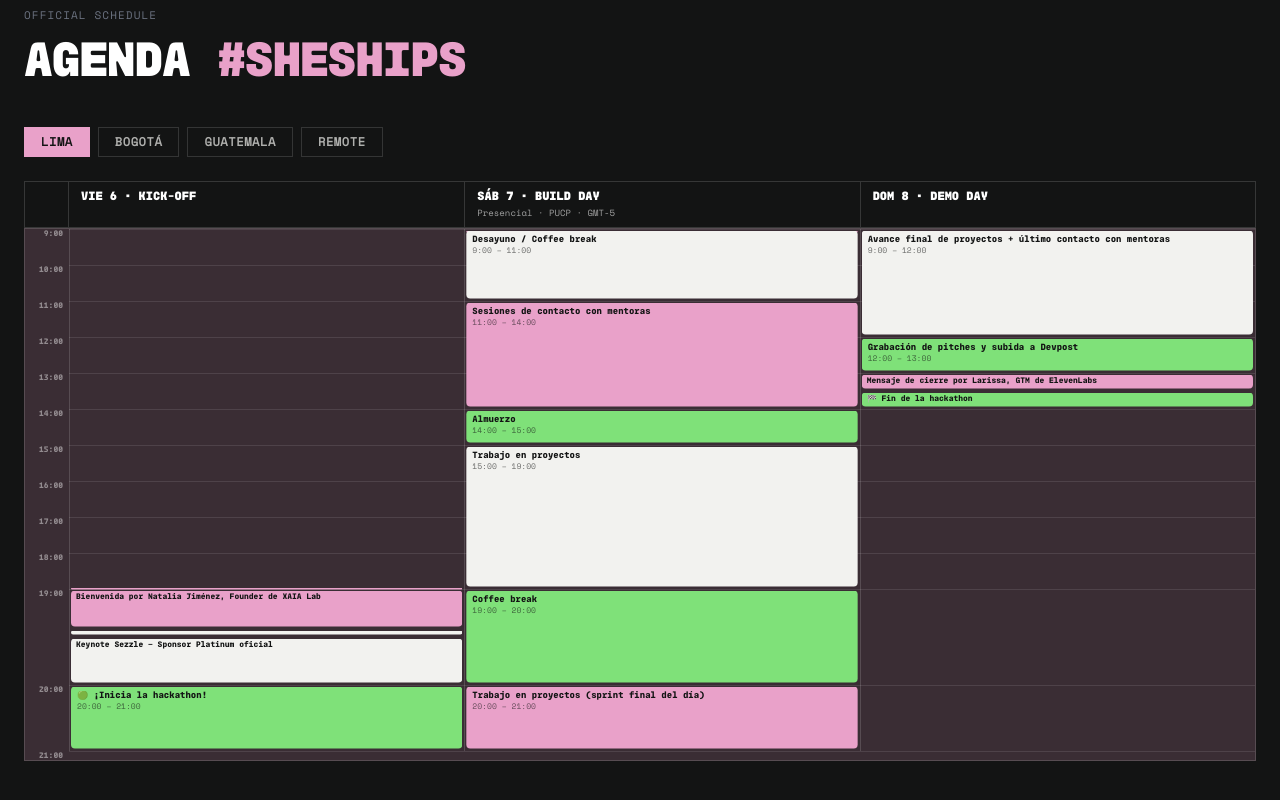
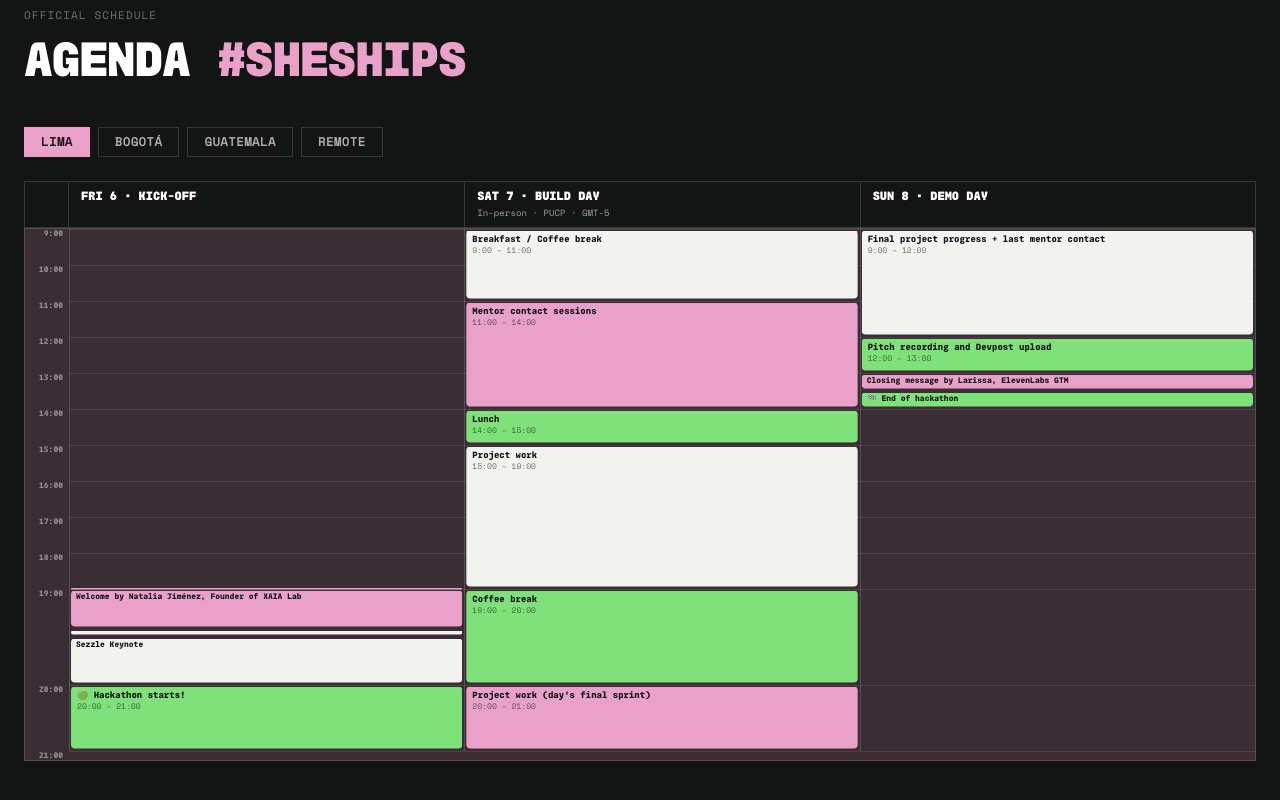
Before and after one commit to crafter-station/she.ships, a Next.js app: page / in a window 1280 px wide. Shown: the part 5469-6269 px from the top of the page. Built offline with nearby package versions, Linux system fonts and the light colour scheme; no server answers.

Commit message:
change to spanish

```diff
--- a/components/sections/agenda.tsx
+++ b/components/sections/agenda.tsx
@@ -56,8 +56,10 @@ function toMins(t: string): number {
   return h * 60 + m;
 }
 
+const ALL_DAY = "ALL_DAY";
+
 function parseTimeRange(timeStr: string): { start: number; end: number } {
-  if (timeStr === "Todo el día") return { start: toMins("9:00"), end: toMins("21:00") };
+  if (timeStr === ALL_DAY) return { start: toMins("9:00"), end: toMins("21:00") };
   const parts = timeStr.split(/\s*[–—-]\s*/);
   if (parts.length === 1) {
     const start = toMins(parts[0]);
@@ -83,66 +85,49 @@ function toGridRow(mins: number): number {
 }
 
 function durationMins(timeStr: string): number {
-  if (timeStr === "Todo el día") return 12 * 60;
+  if (timeStr === ALL_DAY) return 12 * 60;
   const { start, end } = parseTimeRange(timeStr);
   return end - start;
 }
 
-// ─── Schedule data ────────────────────────────────────────────────────────────
+// ─── Schedule structure (times + colors only — activities come from i18n) ─────
 
-const friday: Row[] = [
-  { time: "18:55 – 19:00", activity: "Intro y llegada de participantes",                                           color: C.pink },
-  { time: "19:00 – 19:25", activity: "Bienvenida por Natalia Jiménez, Founder de XAIA Lab",                        color: C.pink },
-  { time: "19:25 – 19:30", activity: "Indicaciones de la hackathon, saludo a partners, sponsors y organizadores",  color: C.cream },
-  { time: "19:30 – 20:00", activity: "Keynote Sezzle — Sponsor Platinum oficial",                                  color: C.cream },
-  { time: "20:00 – 21:00", activity: "🟢 ¡Inicia la hackathon!",                                                   color: C.green },
+const FRIDAY_STRUCTURE:   { time: string; color: string }[] = [
+  { time: "18:55 – 19:00", color: C.pink  },
+  { time: "19:00 – 19:25", color: C.pink  },
+  { time: "19:25 – 19:30", color: C.cream },
+  { time: "19:30 – 20:00", color: C.cream },
+  { time: "20:00 – 21:00", color: C.green },
 ];
 
-const saturdayByCity: Record<City, Row[]> = {
-  lima: [
-    { time: "9:00",           activity: "Entrada a PUCP y recojo de merch",                    color: C.pink },
-    { time: "9:00 – 11:00",   activity: "Desayuno / Coffee break",                             color: C.cream },
-    { time: "11:00 – 14:00",  activity: "Sesiones de contacto con mentoras",                   color: C.pink },
-    { time: "14:00 – 15:00",  activity: "Almuerzo",                                            color: C.green },
-    { time: "15:00 – 19:00",  activity: "Trabajo en proyectos",                                color: C.cream },
-    { time: "19:00 – 20:00",  activity: "Coffee break",                                        color: C.green },
-    { time: "20:00 – 21:00",  activity: "Trabajo en proyectos (sprint final del día)",         color: C.pink },
-  ],
-  bogota: [
-    { time: "9:00",           activity: "Entrada a Globant Connecta y recojo de merch",        color: C.pink },
-    { time: "9:00 – 11:00",   activity: "Desayuno / Coffee break",                             color: C.cream },
-    { time: "11:00 – 14:00",  activity: "Sesiones de contacto con mentoras",                   color: C.pink },
-    { time: "14:00 – 15:00",  activity: "Almuerzo",                                            color: C.green },
-    { time: "15:00 – 19:00",  activity: "Trabajo en proyectos",                                color: C.cream },
-  ],
-  guatemala: [
-    { time: "Todo el día", activity: "Trabajo en proyectos desde Guatemala",                   color: C.cream },
-  ],
-  remote: [
-    { time: "Todo el día", activity: "Trabajo en proyectos desde tu sede o de manera remota",  color: C.cream },
-  ],
-};
-
-const sunday: Row[] = [
-  { time: "9:00 – 12:00",  activity: "Avance final de proyectos + último contacto con mentoras",  color: C.cream },
-  { time: "12:00 – 13:00", activity: "Grabación de pitches y subida a Devpost",                   color: C.green },
-  { time: "13:00 – 13:30", activity: "Mensaje de cierre por Larissa, GTM de ElevenLabs",          color: C.pink },
-  { time: "13:30 – 14:00", activity: "🏁 Fin de la hackathon",                                     color: C.green },
+const SAT_LIMA_STRUCTURE: { time: string; color: string }[] = [
+  { time: "9:00",          color: C.pink  },
+  { time: "9:00 – 11:00",  color: C.cream },
+  { time: "11:00 – 14:00", color: C.pink  },
+  { time: "14:00 – 15:00", color: C.green },
+  { time: "15:00 – 19:00", color: C.cream },
+  { time: "19:00 – 20:00", color: C.green },
+  { time: "20:00 – 21:00", color: C.pink  },
 ];
 
-const cities: { id: City; label: string }[] = [
-  { id: "lima",      label: "Lima" },
-  { id: "bogota",    label: "Bogotá" },
-  { id: "guatemala", label: "Guatemala" },
-  { id: "remote",    label: "Remote" },
+const SAT_BOGOTA_STRUCTURE: { time: string; color: string }[] = [
+  { time: "9:00",          color: C.pink  },
+  { time: "9:00 – 11:00",  color: C.cream },
+  { time: "11:00 – 14:00", color: C.pink  },
+  { time: "14:00 – 15:00", color: C.green },
+  { time: "15:00 – 19:00", color: C.cream },
 ];
 
-const citySubtitle: Record<City, string> = {
-  lima:      "Presencial · PUCP · GMT-5",
-  bogota:    "Presencial · Globant Connecta · GMT-5",
-  guatemala: "Virtual · GMT-6",
-  remote:    "Virtual · Tu huso horario",
-};
+const SAT_OTHER_STRUCTURE: { time: string; color: string }[] = [
+  { time: ALL_DAY, color: C.cream },
+];
+
+const SUNDAY_STRUCTURE: { time: string; color: string }[] = [
+  { time: "9:00 – 12:00",  color: C.cream },
+  { time: "12:00 – 13:00", color: C.green },
+  { time: "13:00 – 13:30", color: C.pink  },
+  { time: "13:30 – 14:00", color: C.green },
+];
 
 // ─── Sub-components ───────────────────────────────────────────────────────────
 
@@ -175,7 +160,7 @@ function EventBlock({ row, column }: { row: Row; column: number }) {
   const textColor = hovered ? "#ffffff" : C.black;
 
   // Format display time: strip seconds, show short range
-  const displayTime = row.time === "Todo el día" ? "9:00 – 21:00" : row.time;
+  const displayTime = row.time === ALL_DAY ? "9:00 – 21:00" : row.time;
 
   return (
     // Outer cell: occupies the grid position, provides 2px inset margin
@@ -309,7 +294,21 @@ function HourRules() {
 export function Agenda() {
   const { t } = useTranslation();
   const [city, setCity] = useState<City>("lima");
+
+  const friday = FRIDAY_STRUCTURE.map((s, i) => ({ ...s, activity: t.agenda.friday[i] }));
+  const sunday  = SUNDAY_STRUCTURE.map((s, i) => ({ ...s, activity: t.agenda.sunday[i] }));
+
+  const saturdayByCity: Record<City, Row[]> = {
+    lima:      SAT_LIMA_STRUCTURE.map((s, i)   => ({ ...s, activity: t.agenda.saturdayLima[i] })),
+    bogota:    SAT_BOGOTA_STRUCTURE.map((s, i) => ({ ...s, activity: t.agenda.saturdayBogota[i] })),
+    guatemala: SAT_OTHER_STRUCTURE.map((s, i)  => ({ ...s, activity: t.agenda.saturdayGuatemala[i] })),
+    remote:    SAT_OTHER_STRUCTURE.map((s, i)  => ({ ...s, activity: t.agenda.saturdayRemote[i] })),
+  };
   const satRows = saturdayByCity[city];
+
+  const citySubtitle: Record<City, string> = Object.fromEntries(
+    t.agenda.cities.map((c) => [c.id, c.subtitle])
+  ) as Record<City, string>;
 
   return (
     <SectionWrapper variant="dark" id="agenda" className="min-h-fit">
@@ -326,10 +325,10 @@ export function Agenda() {
 
       {/* City chips */}
       <div className="flex flex-wrap gap-2 mb-6">
-        {cities.map((c) => (
+        {t.agenda.cities.map((c) => (
           <button
             key={c.id}
-            onClick={() => setCity(c.id)}
+            onClick={() => setCity(c.id as City)}
             style={{
               backgroundColor: city === c.id ? C.pink : "transparent",
               color:           city === c.id ? C.black : C.cream,
@@ -357,12 +356,12 @@ export function Agenda() {
           borderBottom:        "1px solid rgba(255,255,255,0.15)",
         }}>
           <div style={{ borderRight: "1px solid rgba(255,255,255,0.15)" }} />
-          <DayHeader label="Vie 6 · Kick-off" />
+          <DayHeader label={t.agenda.dayFriday} />
           <div style={{ borderLeft: "1px solid rgba(255,255,255,0.15)" }}>
-            <DayHeader label="Sáb 7 · Build Day" subtitle={citySubtitle[city]} />
+            <DayHeader label={t.agenda.daySaturday} subtitle={citySubtitle[city]} />
           </div>
           <div style={{ borderLeft: "1px solid rgba(255,255,255,0.15)" }}>
-            <DayHeader label="Dom 8 · Demo Day" />
+            <DayHeader label={t.agenda.daySunday} />
           </div>
         </div>
 
--- a/lib/i18n/en.ts
+++ b/lib/i18n/en.ts
@@ -81,37 +81,46 @@ export const en = {
     label: "Official Schedule",
     headline: "Agenda",
     headlineAccent: "#SheShips",
-    slots: [
-      {
-        time: "March 6",
-        title: "Global Kickoff",
-        description:
-          "Welcome, introductions, and let's start building together.",
-      },
-      {
-        time: "Ongoing",
-        title: "Mentorship Spaces",
-        description:
-          "Get guidance from experienced builders throughout the hackathon.",
-      },
-      {
-        time: "Ongoing",
-        title: "Virtual Coworking Sessions",
-        description:
-          "Build alongside other participants in real-time sessions.",
-      },
-      {
-        time: "March 8",
-        title: "Final Showcase",
-        description:
-          "Present your shipped project on International Women's Day.",
-      },
-      {
-        time: "March 8",
-        title: "Resources & Perks",
-        description:
-          "Access to tools, resources and perks from educational and tech partners.",
-      },
+    allDay: "All day",
+    dayFriday: "Fri 6 · Kick-off",
+    daySaturday: "Sat 7 · Build Day",
+    daySunday: "Sun 8 · Demo Day",
+    cities: [
+      { id: "lima",      label: "Lima",      subtitle: "In-person · PUCP · GMT-5" },
+      { id: "bogota",    label: "Bogotá",    subtitle: "In-person · Globant Connecta · GMT-5" },
+      { id: "guatemala", label: "Guatemala", subtitle: "Virtual · GMT-6" },
+      { id: "remote",    label: "Remote",    subtitle: "Virtual · Your timezone" },
+    ],
+    friday: [
+      "Intro and participant arrival",
+      "Welcome by Natalia Jiménez, Founder of XAIA Lab",
+      "Hackathon instructions, greetings to partners, sponsors and organizers",
+      "Sezzle Keynote",
+      "🟢 Hackathon starts!",
+    ],
+    saturdayLima: [
+      "PUCP entrance and merch pickup",
+      "Breakfast / Coffee break",
+      "Mentor contact sessions",
+      "Lunch",
+      "Project work",
+      "Coffee break",
+      "Project work (day's final sprint)",
+    ],
+    saturdayBogota: [
+      "Globant Connecta entrance and merch pickup",
+      "Breakfast / Coffee break",
+      "Mentor contact sessions",
+      "Lunch",
+      "Project work",
+    ],
+    saturdayGuatemala: ["Project work from Guatemala"],
+    saturdayRemote: ["Project work from your location or remotely"],
+    sunday: [
+      "Final project progress + last mentor contact",
+      "Pitch recording and Devpost upload",
+      "Closing message by Larissa, ElevenLabs GTM",
+      "🏁 End of hackathon",
     ],
   },
   categories: {
--- a/lib/i18n/es.ts
+++ b/lib/i18n/es.ts
@@ -83,37 +83,46 @@ export const es: Translations = {
     label: "Agenda Oficial",
     headline: "Agenda",
     headlineAccent: "#SheShips",
-    slots: [
-      {
-        time: "6 de marzo",
-        title: "Kickoff Global",
-        description:
-          "Bienvenida, presentaciones, y empecemos a construir juntas.",
-      },
-      {
-        time: "Continuo",
-        title: "Espacios de Mentoría",
-        description:
-          "Recibe guía de builders experimentadas durante todo el hackathon.",
-      },
-      {
-        time: "Continuo",
-        title: "Sesiones de Coworking Virtual",
-        description:
-          "Construye junto a otras participantes en sesiones en tiempo real.",
-      },
-      {
-        time: "8 de marzo",
-        title: "Showcase Final",
-        description:
-          "Presenta tu proyecto lanzado en el Día Internacional de la Mujer.",
-      },
-      {
-        time: "8 de marzo",
-        title: "Recursos y Beneficios",
-        description:
-          "Acceso a herramientas, recursos y beneficios de partners educativos y tech.",
-      },
+    allDay: "Todo el día",
+    dayFriday: "Vie 6 · Kick-off",
+    daySaturday: "Sáb 7 · Build Day",
+    daySunday: "Dom 8 · Demo Day",
+    cities: [
+      { id: "lima",      label: "Lima",      subtitle: "Presencial · PUCP · GMT-5" },
+      { id: "bogota",    label: "Bogotá",    subtitle: "Presencial · Globant Connecta · GMT-5" },
+      { id: "guatemala", label: "Guatemala", subtitle: "Virtual · GMT-6" },
+      { id: "remote",    label: "Remote",    subtitle: "Virtual · Tu huso horario" },
+    ],
+    friday: [
+      "Intro y llegada de participantes",
+      "Bienvenida por Natalia Jiménez, Founder de XAIA Lab",
+      "Indicaciones de la hackathon, saludo a partners, sponsors y organizadores",
+      "Keynote Sezzle",
+      "🟢 ¡Inicia la hackathon!",
+    ],
+    saturdayLima: [
+      "Entrada a PUCP y recojo de merch",
+      "Desayuno / Coffee break",
+      "Sesiones de contacto con mentoras",
+      "Almuerzo",
+      "Trabajo en proyectos",
+      "Coffee break",
+      "Trabajo en proyectos (sprint final del día)",
+    ],
+    saturdayBogota: [
+      "Entrada a Globant Connecta y recojo de merch",
+      "Desayuno / Coffee break",
+      "Sesiones de contacto con mentoras",
+      "Almuerzo",
+      "Trabajo en proyectos",
+    ],
+    saturdayGuatemala: ["Trabajo en proyectos desde Guatemala"],
+    saturdayRemote: ["Trabajo en proyectos desde tu sede o de manera remota"],
+    sunday: [
+      "Avance final de proyectos + último contacto con mentoras",
+      "Grabación de pitches y subida a Devpost",
+      "Mensaje de cierre por Larissa, GTM de ElevenLabs",
+      "🏁 Fin de la hackathon",
     ],
   },
   categories: {
```
